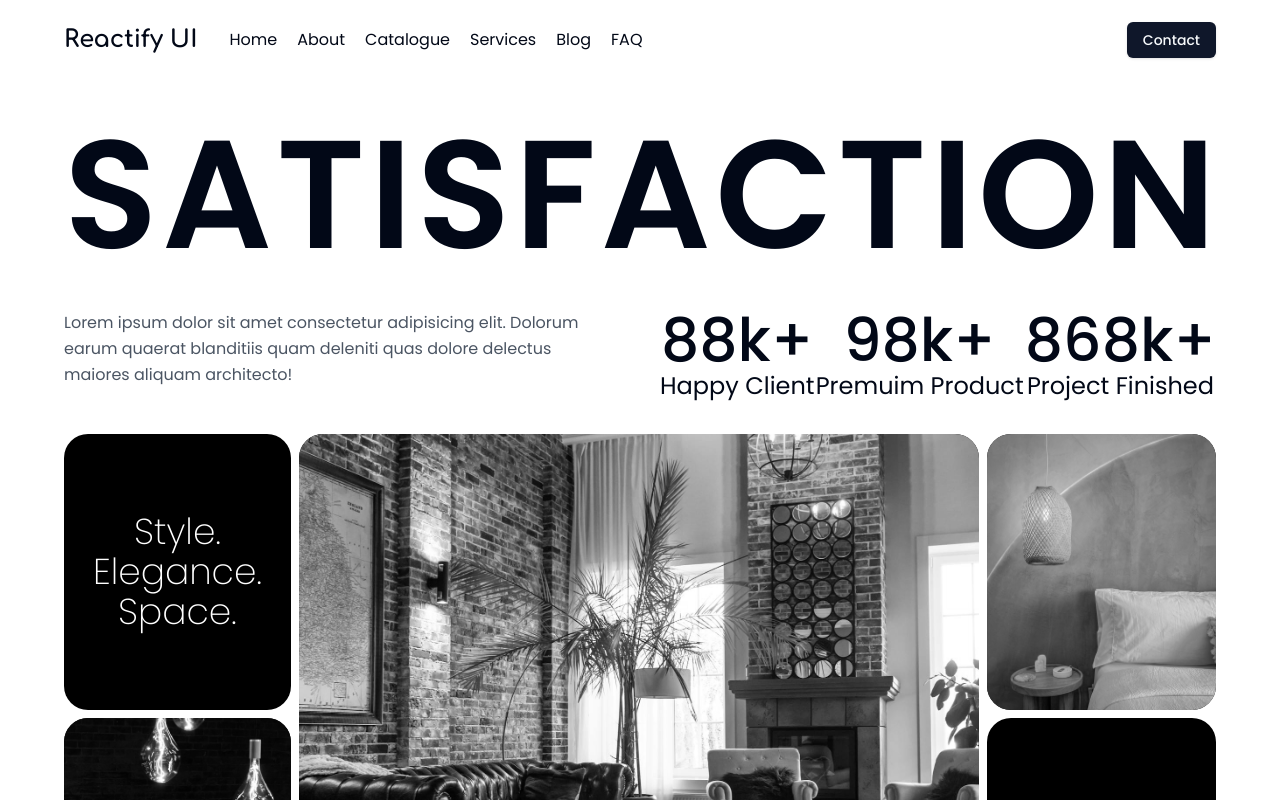
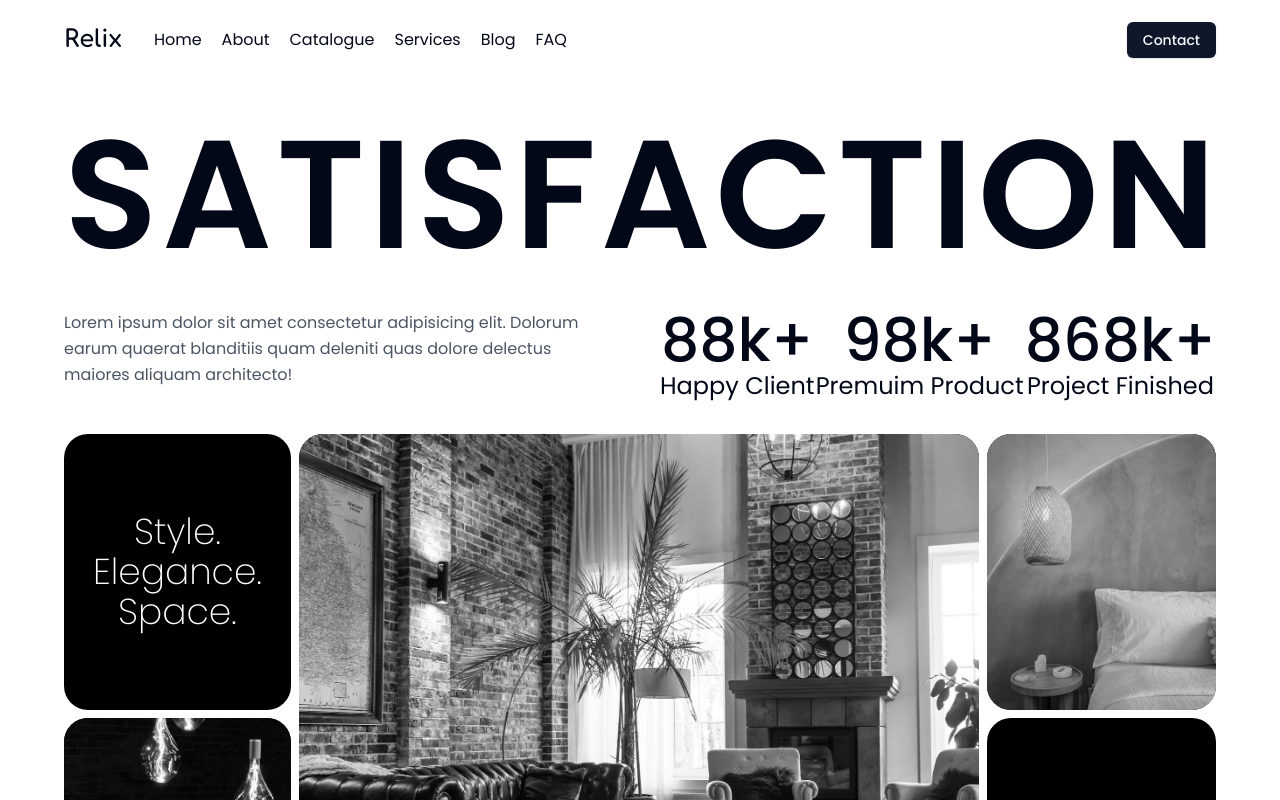
Before and after one commit to shashankaz/relix, a React (Vite) app: page / in a window 1280 px wide. Shown: the top 800 px of the page. Built offline with nearby package versions, Linux system fonts and the light colour scheme; a web font is replaced by a local one.

Commit message:
feat: update branding from Reactify UI to Relix across the application

```diff
--- a/index.html
+++ b/index.html
@@ -4,7 +4,7 @@
     <meta charset="UTF-8" />
     <link rel="icon" type="image/svg+xml" href="/vite.svg" />
     <meta name="viewport" content="width=device-width, initial-scale=1.0" />
-    <title>Reactify UI</title>
+    <title>Relix</title>
   </head>
   <body>
     <div id="root"></div>
--- a/src/components/Footer.tsx
+++ b/src/components/Footer.tsx
@@ -7,7 +7,7 @@ const Footer = () => {
       <div className="z-10 bg-white rounded-xl px-6 max-w-7xl mx-auto">
         <div className="flex flex-col lg:flex-row gap-10 pb-16 pt-8 border-b">
           <div className="w-full lg:w-2/6">
-            <h1 className="text-3xl font-bold font-comfortaa">Reactify UI</h1>
+            <h1 className="text-3xl font-bold font-comfortaa">Relix</h1>
             <p className="mt-3">
               Transforming spaces with elegance and functionality. Explore our
               services, get inspired by our blog, and connect with us to create
@@ -142,7 +142,7 @@ const Footer = () => {
         </div>
         <div className="min-h-20 py-4 flex flex-col sm:flex-row items-center justify-between">
           <p className="text-gray-400 text-sm font-light text-center sm:text-left">
-            &copy;2025 Reactify UI. All rights reserved.
+            &copy;2025 Relix. All rights reserved.
           </p>
           <div className="flex gap-3 mt-4 sm:mt-0">
             <motion.div whileHover={{ y: -3 }}>
--- a/src/components/Navbar.tsx
+++ b/src/components/Navbar.tsx
@@ -57,7 +57,7 @@ const Navbar = () => {
     >
       <div className="flex items-center gap-8">
         <motion.h1 whileTap={{ scale: 0.9 }} className="text-2xl font-bold font-comfortaa">
-          <Link to="/">Reactify UI</Link>
+          <Link to="/">Relix</Link>
         </motion.h1>
         <ul className="hidden md:flex items-center gap-5">
           <motion.li
```
